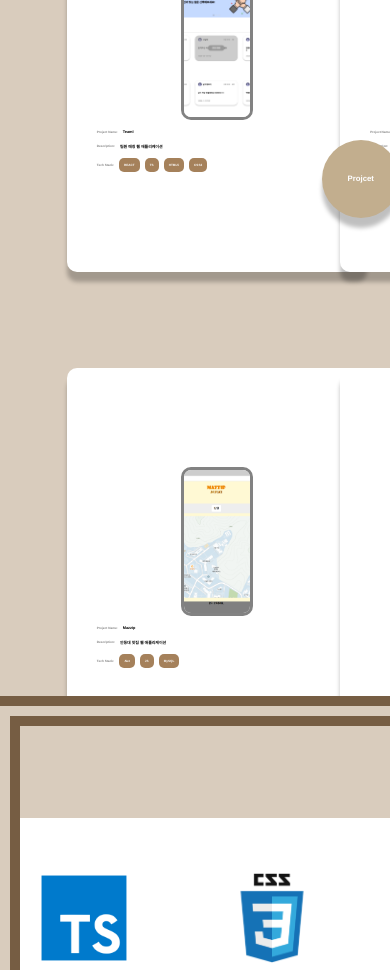
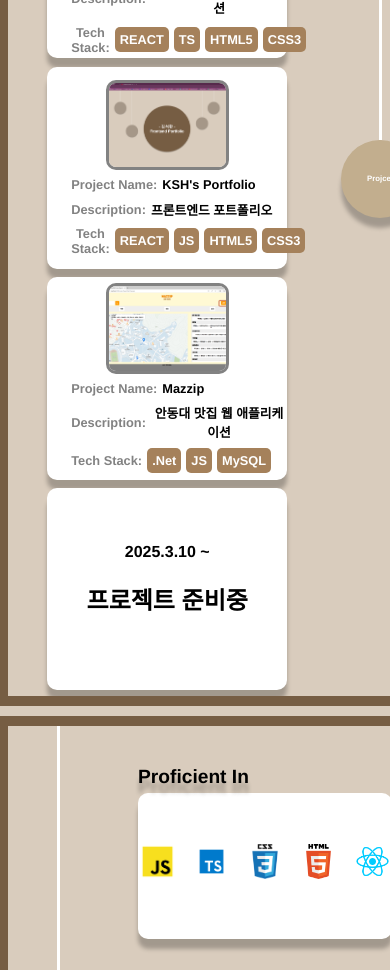
Before and after one commit to ksh19/KSH-s-Portfolio, a React (Create React App) app: page / in a window 390 px wide. Shown: the part 2760-3730 px from the top of the page. Built offline with nearby package versions, Linux system fonts and the light colour scheme.

Commit message:
반응형 작업 완

```diff
--- a/src/components/IntroSection/IntroSection.css
+++ b/src/components/IntroSection/IntroSection.css
@@ -49,6 +49,7 @@
     line-height: 1.8;
     text-align: left;
     margin-top: 3vh;
+    margin-right: 5vw;
     width: 80%;
 }
 
--- a/src/components/ProjectSection/ProjectSection.css
+++ b/src/components/ProjectSection/ProjectSection.css
@@ -126,3 +126,62 @@
 .ModalContent button:hover {
     background-color: #a59788;
 }
+/* 반응형 스타일 */
+@media screen and (max-width: 768px) {
+    .BoxGroup {
+        grid-template-columns: repeat(2, 1fr);
+        width: 50%;
+        gap: 3%;
+        margin-top: 15%;
+    }
+
+    .ProjectBox {
+        width: 30vw;
+        height: 30vh;
+    }
+
+    .PJImg {
+        width: 20vw;
+        height: 15vh
+    }
+
+    .TextBox {
+        font-size: 0.9rem;
+        text-align: center;
+    }
+    .TextBox strong {
+        font-size: 0.8rem;
+    }
+}
+
+@media screen and (max-width: 480px) {
+    .ProjectSection {
+        padding: 0 3vw;
+    }
+
+    .BoxGroup {
+        grid-template-columns: 1fr;
+        width: 60%;
+        gap: 1%;
+        margin-top:1%;
+    }
+
+    .ProjectBox {
+        width: 100%;
+        height: 24vh;
+    }
+
+    .PJImg {
+        width: 30vw;
+        height: 10vh;
+    }
+
+    .TextBox {
+        font-size: 0.8rem;
+        text-align: center;
+    }
+
+    .TextBox_tech {
+        font-size: 0.8rem;
+    }
+}
--- a/src/components/TechStackSection/TechStackSection.css
+++ b/src/components/TechStackSection/TechStackSection.css
@@ -8,18 +8,21 @@
     gap: 20%;
     border: 10px solid #765D43;
     overflow: hidden;
+    padding: 0 5vw;
 }
 
 .BoxGroup_2{
     display: grid;
     grid-template-columns: 1fr;
-    gap: 30px;
+    gap: 5%;
     margin-top: 5%;
+    width: 50%;
 }
 
 .TechBox {
-    width: 1000px;
-    height: 200px;
+    width: 60vw;
+    max-width: 1000px;
+    height: 15vh;
     background-color: #ffffff;
     border-radius: 10px;
     display: flex;
@@ -37,11 +40,51 @@
     top: 20px;
     display: flex;
     justify-content: start;
-    font-size: 36px;
+    font-size: 1.5vw;
     text-shadow: 0px 10px 4px rgba(0, 0, 0, 0.25);
 }
 .TechImage {
-    height: 90px;
+    width: 4vw;
     margin-right: 4%;
     margin-left: 4%;
 }
+
+@media screen and (max-width: 768px) {
+    .BoxGroup_2 {
+        width: 60%;
+    }
+
+    .TechBox {
+        text-align: center;
+        padding: 20px;
+    }
+
+    .TechTitle {
+        font-size: 1.5rem;
+        text-align: center;
+    }
+
+    .TechImage {
+        width: 8vw;
+        margin-bottom: 10px;
+    }
+}
+
+@media screen and (max-width: 480px) {
+    .TechStackSection {
+        padding: 0 3vw;
+    }
+
+    .TechBox {
+        font-size: 0.9rem;
+        padding: 10px;
+    }
+
+    .TechTitle {
+        font-size: 1.2rem;
+    }
+
+    .TechImage {
+        width: 9vw;
+    }
+}
```
